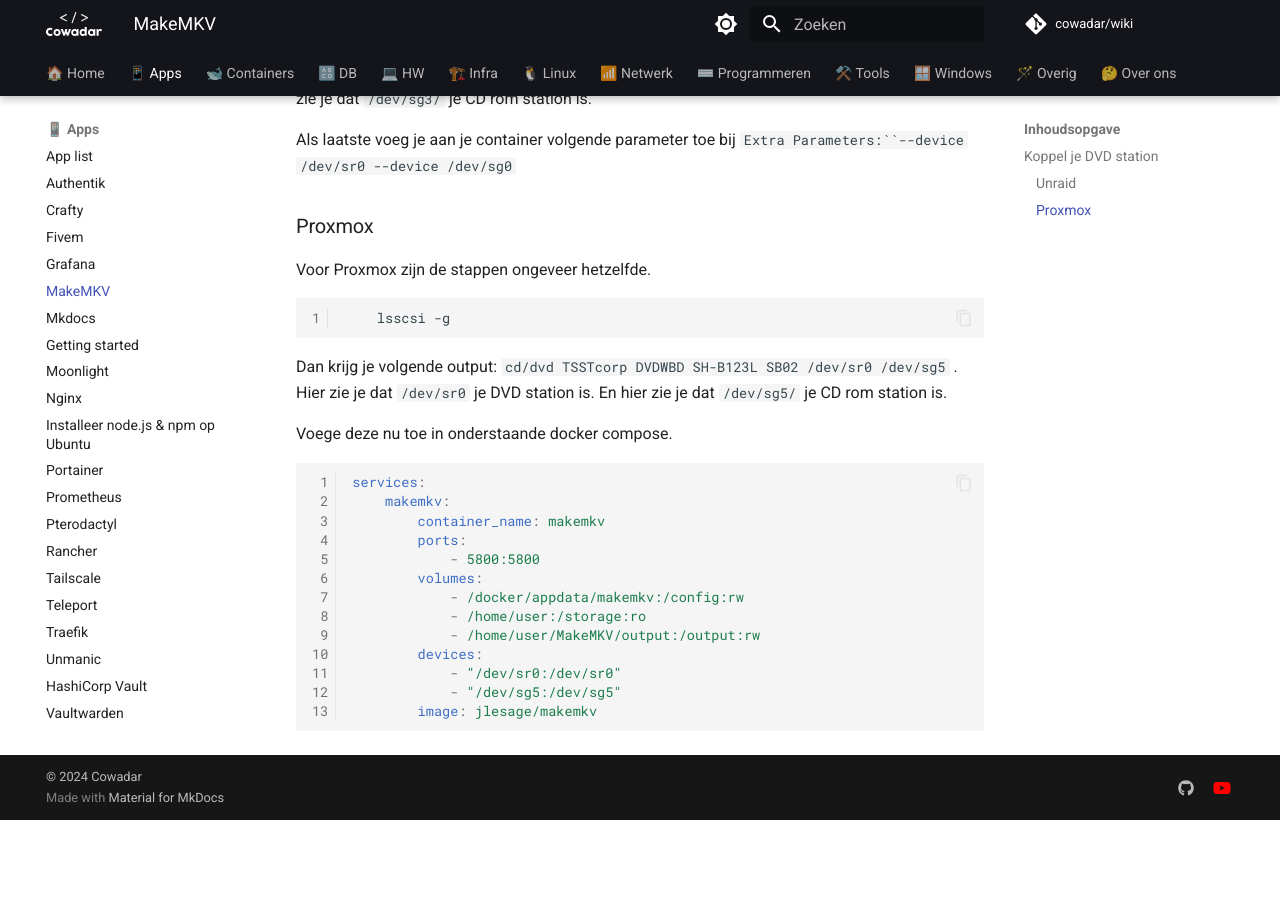
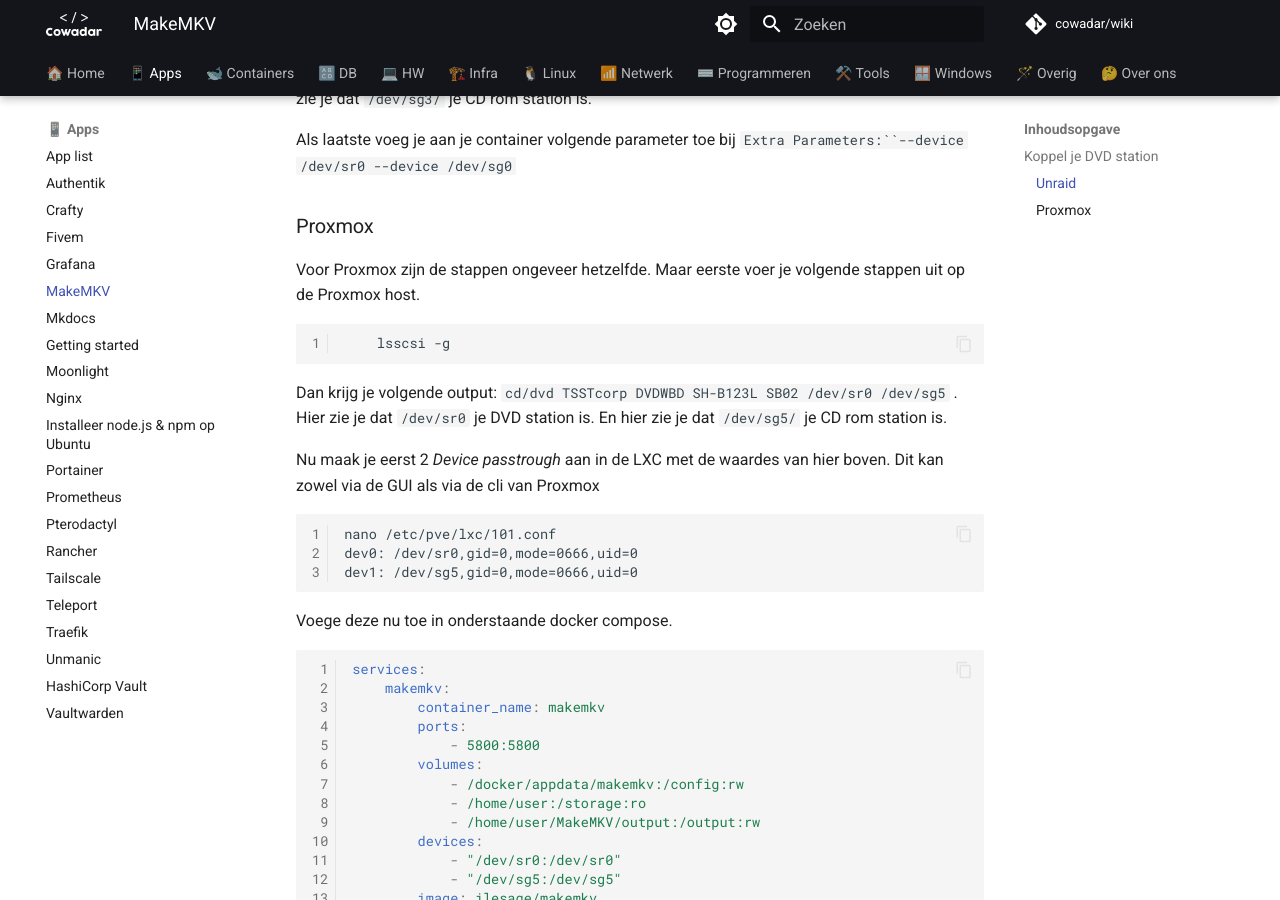
Before and after one commit to cowadar/wiki, an MkDocs documentation site: the page built from docs/apps/makeMKV.md, in a window 1280 px wide and 900 px high, scrolled down 874 px. Built offline with MkDocs 1.6.1 and Material for MkDocs 9.7.7, drawn with Linux system fonts in a browser that asks for light colours; comment, search, counter and statistics services are not loaded; before the commit the page ends 1694 px from its top, so only the background shows below that.

Commit message:
edit makemkv page

````diff
--- a/docs/apps/makeMKV.md
+++ b/docs/apps/makeMKV.md
@@ -23,11 +23,20 @@
 
 ### Proxmox
 Voor Proxmox zijn de stappen ongeveer hetzelfde.
+Maar eerste voer je volgende stappen uit op de Proxmox host.
 ```bash
     lsscsi -g
 ```
 Dan krijg je volgende output: `cd/dvd  TSSTcorp DVDWBD SH-B123L  SB02  /dev/sr0   /dev/sg5` .
 Hier zie je dat `/dev/sr0` je DVD station is. En hier zie je dat `/dev/sg5/` je CD rom station is.
+
+Nu maak je eerst 2 *Device passtrough* aan in de LXC met de waardes van hier boven.
+Dit kan zowel via de GUI als via de cli van Proxmox
+```
+nano /etc/pve/lxc/101.conf
+dev0: /dev/sr0,gid=0,mode=0666,uid=0
+dev1: /dev/sg5,gid=0,mode=0666,uid=0
+```
 
 Voege deze nu toe in onderstaande docker compose.
 
````
